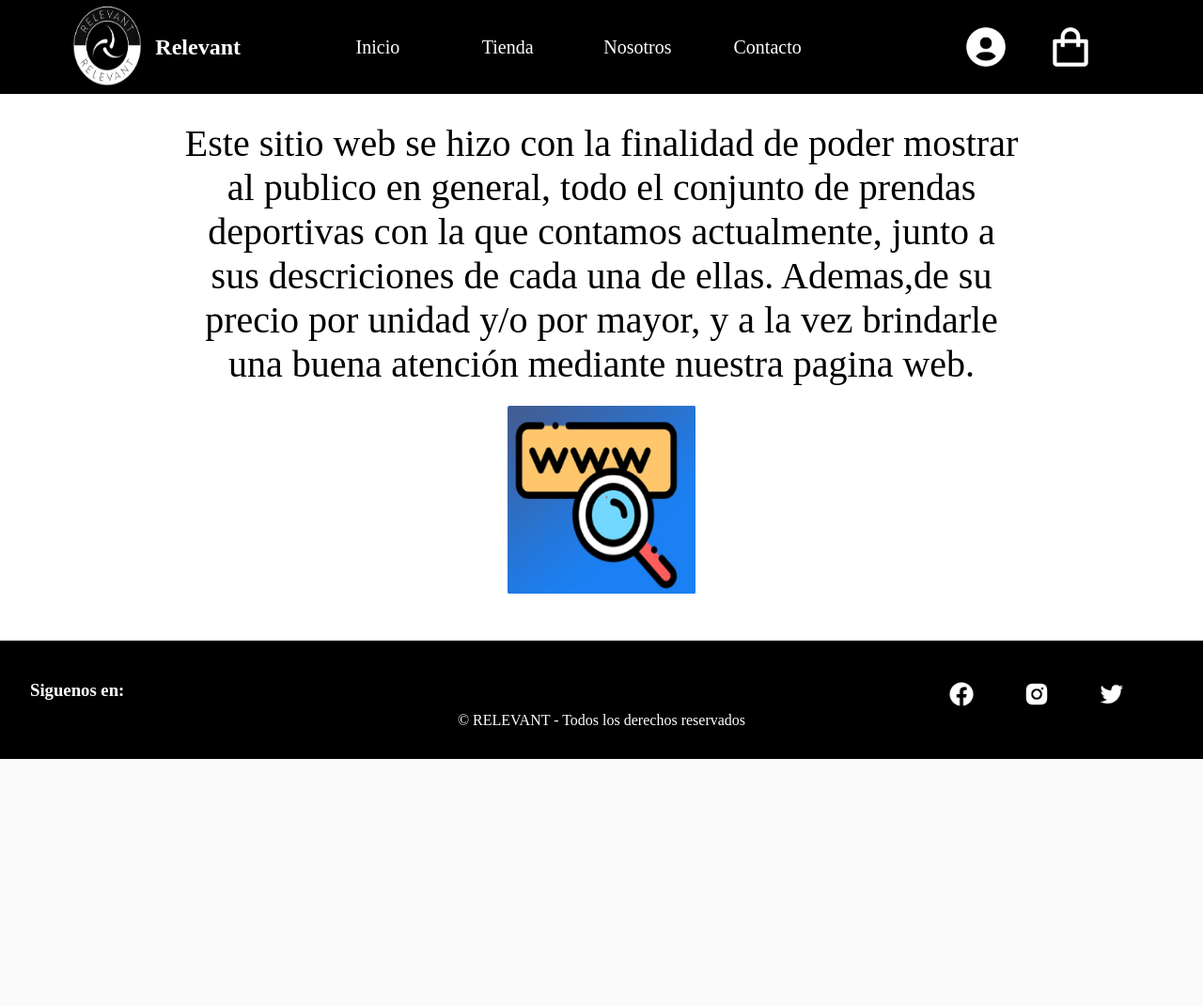
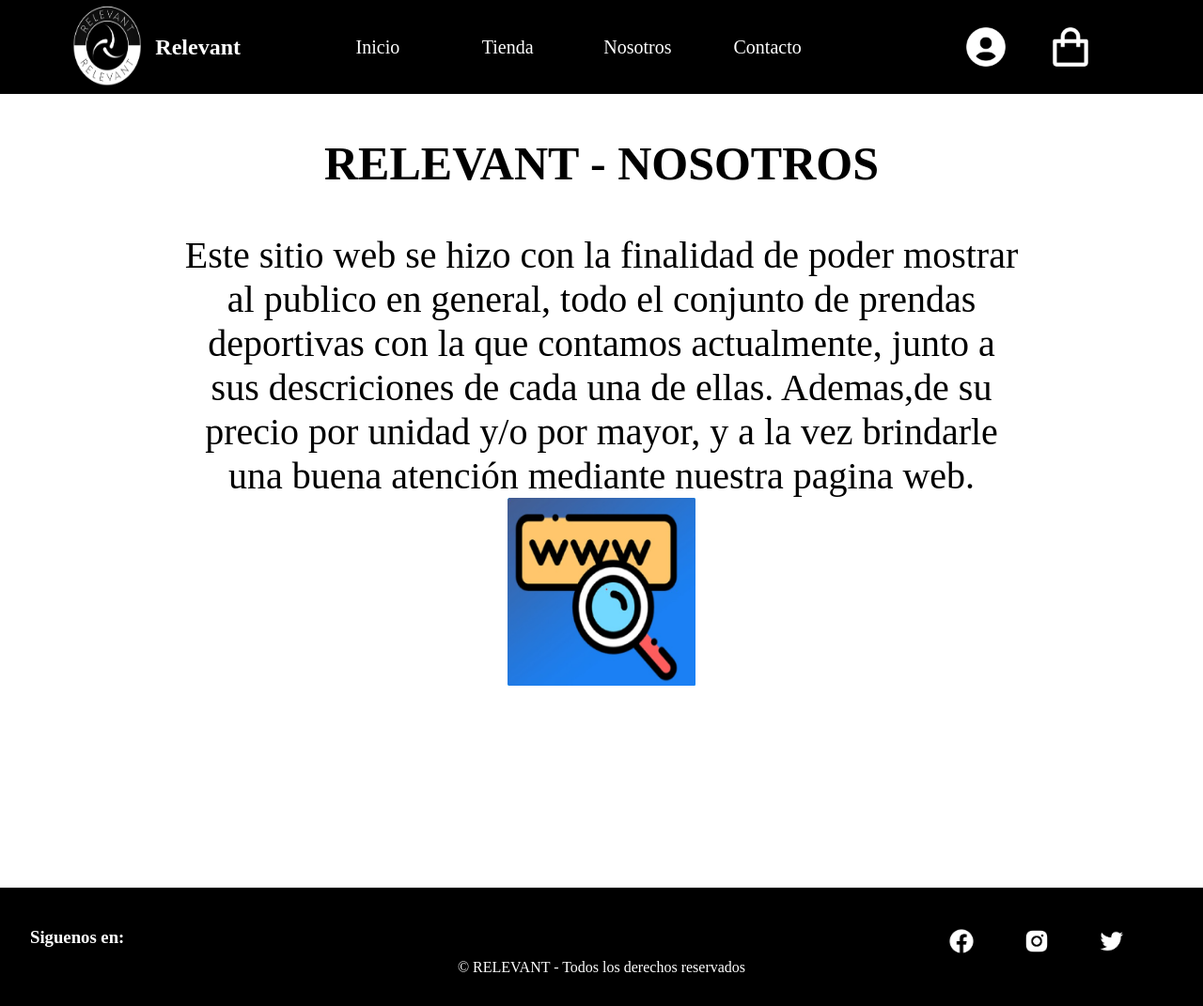
Before and after one commit to Erick2509/Relevant, a PHP site: page /nosotros.php in a window 1280 px wide. Shown: the whole page at 94% size. Before the commit the page ends 808 px from the top, so only its background shows below. Run offline with PHP 8.4, Linux system fonts and the light colour scheme.

Commit message:
actualizacion

```diff
--- a/catalogo_adidas.php
+++ b/catalogo_adidas.php
@@ -16,7 +16,7 @@
         <a href="#" class="select"><img src="imagenes/adidas.png" alt="" /></a>
       </li>
       <li>
-        <a href="catalogo_nike.php"><img src="imagenes/nike.png" alt="" /></a>
+        <a href="catalogo_nike..php"><img src="imagenes/nike.png" alt="" /></a>
       </li>
       <li>
         <a href="catalogo_puma.php"><img src="imagenes/puma.png" alt="" /></a>
--- a/css/style_nosotros.css
+++ b/css/style_nosotros.css
@@ -1,10 +1,12 @@
 .contenido {
   width: 70%;
-  padding-top: 2.3%;
-  padding-bottom: 2.3%;
-  padding-left: 15%;
-  padding-right: 15%;
+  margin: auto;
   text-align: center;
+  height: 100vh;
+}
+.contenido h1 {
+  margin: 5% 0;
+  font-size: 50px;
 }
 .contenido .text {
   width: 100%;
@@ -16,10 +18,7 @@
 }
 .contenido .imagen {
   width: 50%;
-  padding-top: 2.3%;
-  padding-left: 25%;
-  padding-right: 25%;
-  padding-bottom: 2.3%;
+  margin: auto;
 }
 .contenido .imagen img {
   width: 200px;
--- a/form_conf_direccionenvio.php
+++ b/form_procesar_conf_direccionenvio.php
@@ -7,4 +7,4 @@ if ($_SERVER['REQUEST_METHOD'] === 'POST') {
     $ciudad = $_POST['ciudad'];
     $telefono = $_POST['telefono'];
 }
-?>
+header("Location: index.php");
--- a/nosotros.php
+++ b/nosotros.php
@@ -4,6 +4,7 @@
 <link rel="stylesheet" href="css/style_nosotros.css" />
 <!--CONTENIDO-->
 <div class="contenido">
+  <h1>RELEVANT - NOSOTROS</h1>
   <div class="text">
     <p>
       Este sitio web se hizo con la finalidad de poder mostrar al publico en
```
Also changed, not shown: Envio.php (+31 -18 lines), conf_direccionenvio.php (+11 -30 lines).
